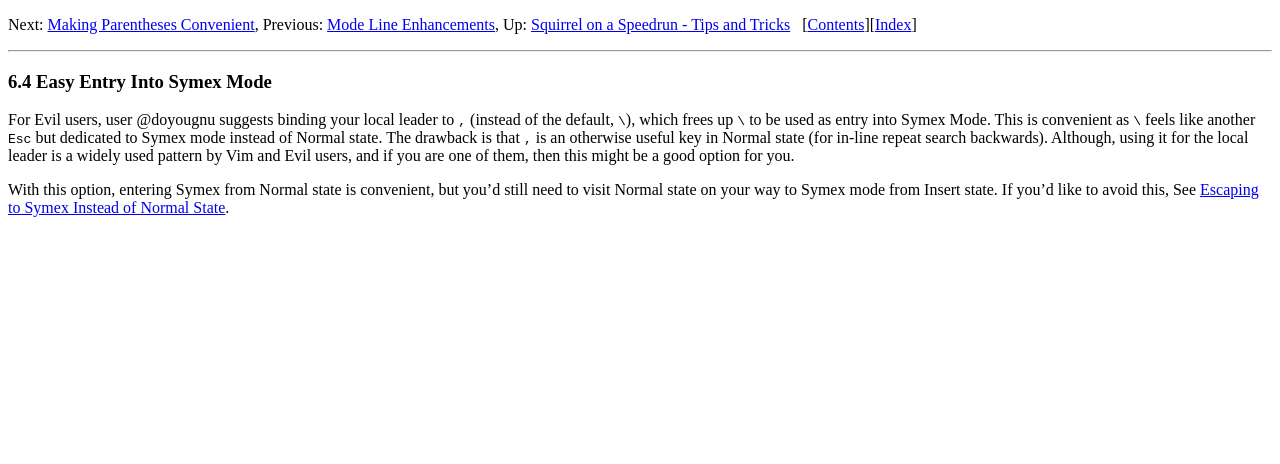
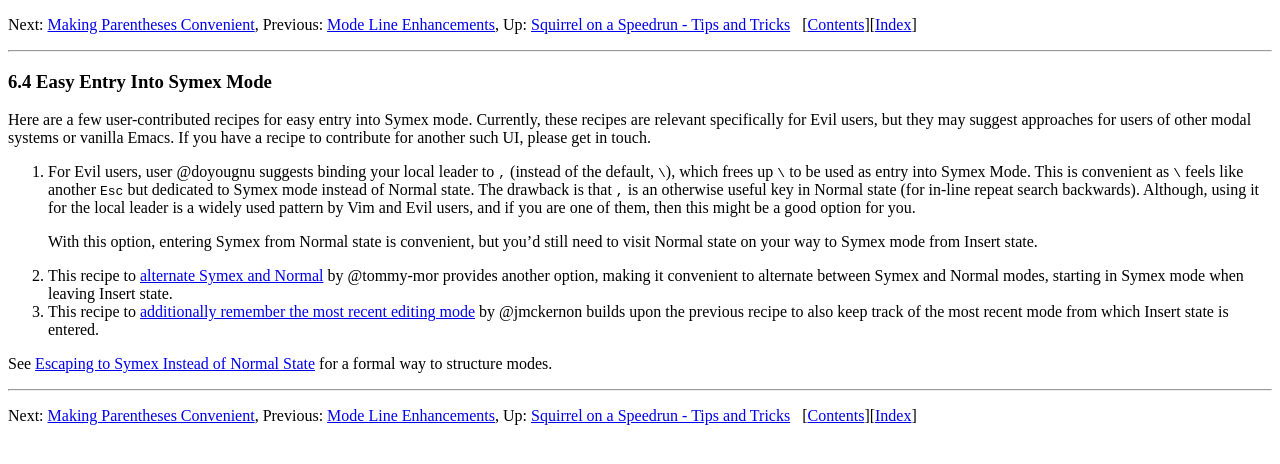
Before and after one commit to drym-org/symex.el, a plain HTML site: page Easy-Entry-Into-Symex-Mode.html in a window 1280 px wide. Drawn offline with Linux system fonts and the light colour scheme.

Commit message:
Deploying to gh-pages from @ drym-org/symex.el@aa8c87d202692fa9c2c070e3d3ac727127d1761e 🚀

```diff
--- a/Easy-Entry-Into-Symex-Mode.html
+++ b/Easy-Entry-Into-Symex-Mode.html
@@ -42,10 +42,26 @@ Next: <a href="Making-Parentheses-Convenient.html" accesskey="n" rel="next">Maki
 
 <a class="index-entry-id" id="index-Easy-Entry-Into-Symex-Mode"></a>
 
-<p>For Evil users, user @doyougnu suggests binding your local leader to <code class="code">,</code> (instead of the default, <code class="code">\</code>), which frees up <code class="code">\</code> to be used as entry into Symex Mode. This is convenient as <code class="code">\</code> feels like another <code class="code">Esc</code> but dedicated to Symex mode instead of Normal state. The drawback is that <code class="code">,</code> is an otherwise useful key in Normal state (for in-line repeat search backwards). Although, using it for the local leader is a widely used pattern by Vim and Evil users, and if you are one of them, then this might be a good option for you.
+<p>Here are a few user-contributed recipes for easy entry into Symex mode. Currently, these recipes are relevant specifically for Evil users, but they may suggest approaches for users of other modal systems or vanilla Emacs. If you have a recipe to contribute for another such UI, please get in touch.
 </p>
-<p>With this option, entering Symex from Normal state is convenient, but you&rsquo;d still need to visit Normal state on your way to Symex mode from Insert state. If you&rsquo;d like to avoid this, See <a class="xref" href="Escaping-to-Symex-Instead-of-Normal-State.html">Escaping to Symex Instead of Normal State</a>.
+<ol class="enumerate">
+<li> For Evil users, user @doyougnu suggests binding your local leader to <code class="code">,</code> (instead of the default, <code class="code">\</code>), which frees up <code class="code">\</code> to be used as entry into Symex Mode. This is convenient as <code class="code">\</code> feels like another <code class="code">Esc</code> but dedicated to Symex mode instead of Normal state. The drawback is that <code class="code">,</code> is an otherwise useful key in Normal state (for in-line repeat search backwards). Although, using it for the local leader is a widely used pattern by Vim and Evil users, and if you are one of them, then this might be a good option for you.
+
+<p>With this option, entering Symex from Normal state is convenient, but you&rsquo;d still need to visit Normal state on your way to Symex mode from Insert state.
 </p>
+</li><li> This recipe to <a class="url" href="https://github.com/drym-org/symex.el/issues/24#issuecomment-815110143">alternate Symex and Normal</a> by @tommy-mor provides another option, making it convenient to alternate between Symex and Normal modes, starting in Symex mode when leaving Insert state.
+
+</li><li> This recipe to <a class="url" href="https://github.com/drym-org/symex.el/issues/164#issuecomment-3431456812">additionally remember the most recent editing mode</a> by @jmckernon builds upon the previous recipe to also keep track of the most recent mode from which Insert state is entered.
+
+</li></ol>
+
+<p>See <a class="xref" href="Escaping-to-Symex-Instead-of-Normal-State.html">Escaping to Symex Instead of Normal State</a> for a formal way to structure modes.
+</p>
+</div>
+<hr>
+<div class="nav-panel">
+<p>
+Next: <a href="Making-Parentheses-Convenient.html">Making Parentheses Convenient</a>, Previous: <a href="Mode-Line-Enhancements.html">Mode Line Enhancements</a>, Up: <a href="Squirrel-on-a-Speedrun-_002d-Tips-and-Tricks.html">Squirrel on a Speedrun - Tips and Tricks</a> &nbsp; [<a href="index.html#SEC_Contents" title="Table of contents" rel="contents">Contents</a>][<a href="Concept-Index.html" title="Index" rel="index">Index</a>]</p>
 </div>
 
 
```
Also changed, not shown: Escaping-to-Symex-Instead-of-Normal-State.html (+1 -3 lines).
